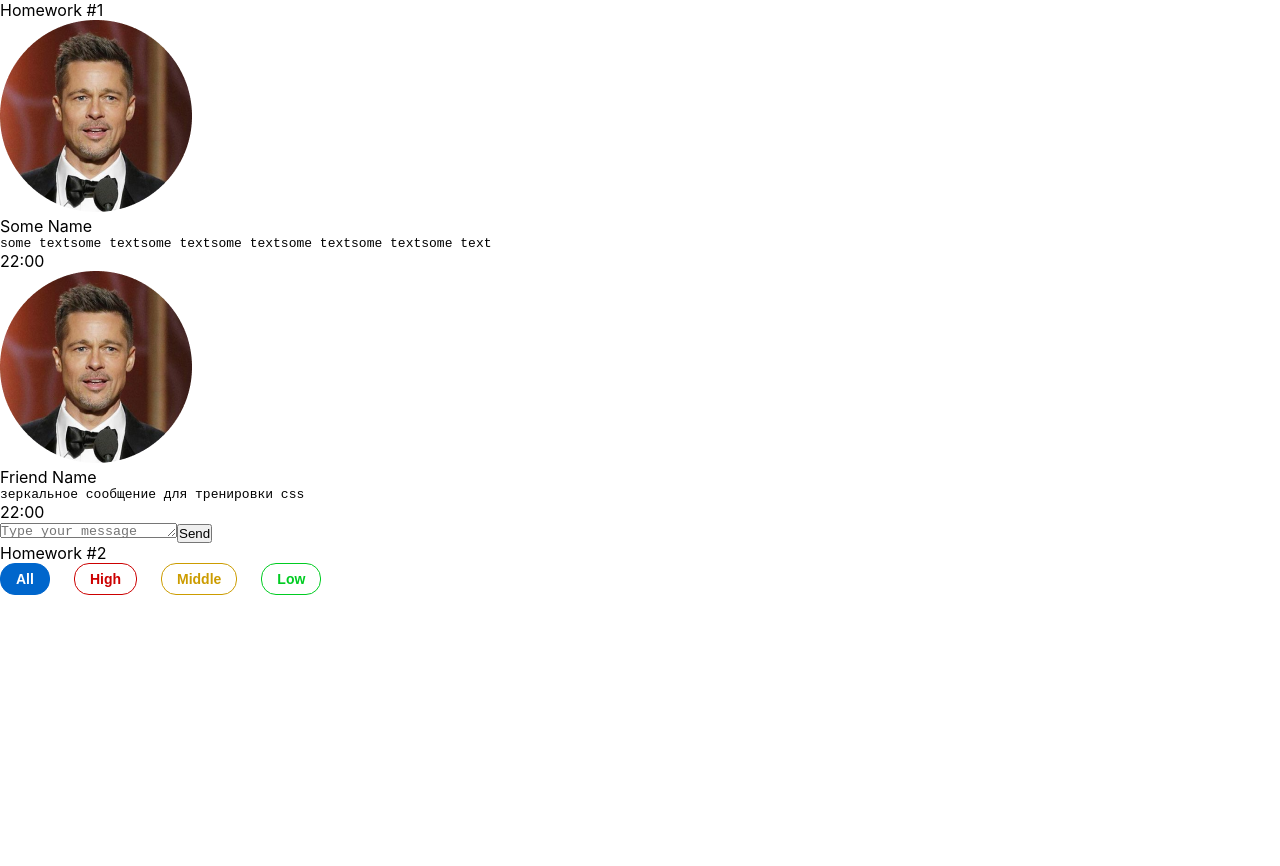
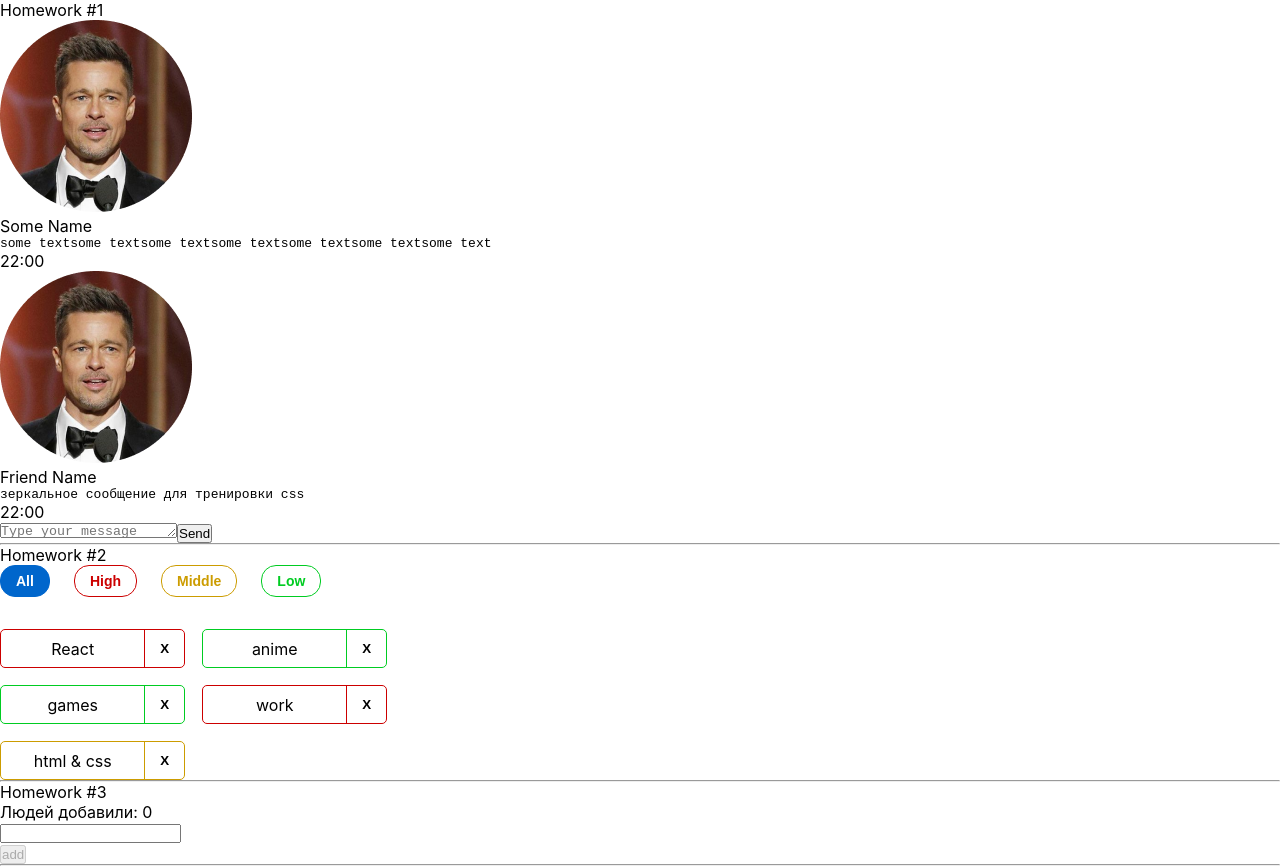
Before and after one commit to wostrau/my-homeworks, a React (Create React App) app: page / in a window 1280 px wide. Before the commit the page ends 800 px from the top, so only its background shows below. Built offline with nearby package versions, Linux system fonts and the light colour scheme.

Commit message:
HW1 - DONE / need to do design HW2 - DONE / need to do design HW3 - IN PROGRESS / need to do design

```diff
--- a/package.json
+++ b/package.json
@@ -3,6 +3,9 @@
   "version": "0.1.0",
   "private": true,
   "dependencies": {
+    "@emotion/react": "^11.10.6",
+    "@emotion/styled": "^11.10.6",
+    "@mui/material": "^5.12.0",
     "@testing-library/jest-dom": "^5.14.1",
     "@testing-library/react": "^13.0.0",
     "@testing-library/user-event": "^13.2.1",
@@ -10,13 +13,16 @@
     "@types/node": "^16.7.13",
     "@types/react": "^18.0.0",
     "@types/react-dom": "^18.0.0",
+    "@types/uuid": "^9.0.1",
     "axios": "^1.3.5",
     "react": "^18.2.0",
     "react-dom": "^18.2.0",
     "react-redux": "^8.0.5",
     "react-router-dom": "^6.10.0",
     "react-scripts": "5.0.1",
+    "redux": "^4.2.1",
     "typescript": "^4.4.2",
+    "uuid": "^9.0.0",
     "web-vitals": "^2.1.0"
   },
   "scripts": {
--- a/src/s1-main/App.tsx
+++ b/src/s1-main/App.tsx
@@ -2,14 +2,18 @@ import React from 'react'
 import s from './App.module.css'
 import HW1 from '../s2-homeworks/hw01/HW1'
 import HW2 from '../s2-homeworks/hw02/HW2'
+import HW3 from '../s2-homeworks/hw03/HW3'
 
 function App() {
     return (
         <div className={s.App}>
             <HW1/>
+            <hr/>
             {/*раскомментировать по ходу выполнения*/}
             <HW2/>
-            {/*<HW3/>*/}
+            <hr/>
+            <HW3/>
+            <hr/>
             {/*<HW4/>*/}
 
             {/*при выполнении дз 5 и более - закомментировать здесь дз 1-4, так как они есть внутри дз 5*/}
--- a/src/s2-homeworks/hw02/HW2.tsx
+++ b/src/s2-homeworks/hw02/HW2.tsx
@@ -36,12 +36,12 @@ const defaultAffairs: AffairType[] = [ // need to fix any
 
 // pure helper functions
 export const filterAffairs = (affairs: AffairType[], filter: FilterType): AffairType[] => { // need to fix any
-
-    return affairs.filter(f => f.priority === filter) // need to fix
+    if (filter === 'all') return affairs
+    else return affairs.filter(a => a.priority === filter) // need to fix
 }
 export const deleteAffair = (affairs: AffairType[], _id: number): AffairType[] => { // need to fix any
 
-    return affairs.filter(f => f._id !== _id) // need to fix
+    return affairs.filter(a => a._id !== _id) // need to fix
 }
 
 function HW2() {
@@ -50,7 +50,7 @@ function HW2() {
 
     const filteredAffairs = filterAffairs(affairs, filter)
     const deleteAffairCallback = (_id: number) => { // need to fix any
-        deleteAffair(affairs ,_id)// need to fix
+        setAffairs(deleteAffair(affairs ,_id)) // need to fix
     }
 
     return (
--- a/src/s2-homeworks/hw03/Greeting.tsx
+++ b/src/s2-homeworks/hw03/Greeting.tsx
@@ -2,14 +2,14 @@ import React, {ChangeEvent, KeyboardEvent} from 'react'
 import s from './Greeting.module.css'
 
 type GreetingPropsType = {
-    name: any // need to fix any
-    setNameCallback: any // need to fix any
-    addUser: any // need to fix any
-    onBlur: any // need to fix any
-    onEnter: any // need to fix any
-    error: any // need to fix any
-    totalUsers: any // need to fix any
-    lastUserName?: any // need to fix any
+    name: string // need to fix any
+    setNameCallback: (e: ChangeEvent) => void // need to fix any
+    addUser: () => void // need to fix any
+    onBlur: () => void // need to fix any
+    onEnter: (e: KeyboardEvent) => void // need to fix any
+    error: string // need to fix any
+    totalUsers: number // need to fix any
+    lastUserName?: string // need to fix any
 }
 
 // презентационная компонента (для верстальщика)
@@ -22,10 +22,10 @@ const Greeting: React.FC<GreetingPropsType> = (
         onBlur,
         error,
         totalUsers,
-        lastUserName,
+        lastUserName
     } // деструктуризация пропсов
 ) => {
-    const inputClass = s.errorInput // need to fix with (?:)
+    const inputClass = error ? s.errorInput : '' // need to fix with (?:)
 
     return (
         <div id={'hw3-form'} className={s.greetingForm}>
--- a/src/s2-homeworks/hw03/GreetingContainer.tsx
+++ b/src/s2-homeworks/hw03/GreetingContainer.tsx
@@ -1,20 +1,22 @@
-import React, { ChangeEvent, KeyboardEvent, useState } from 'react'
+import React, {ChangeEvent, KeyboardEvent, useState} from 'react'
 import Greeting from './Greeting'
-import { UserType } from './HW3'
+import {UserType} from './HW3'
 
 type GreetingContainerPropsType = {
-    users: any // need to fix any
-    addUserCallback: any // need to fix any
+    users: UserType[] // need to fix any
+    addUserCallback: (name: string) => void // need to fix any
 }
 
-export const pureAddUser = (name: any, setError: any, setName: any, addUserCallback: any) => {
+export const pureAddUser = (name: string, setError: (error: string) => void, setName: (name: string) => void, addUserCallback: (name: string) => void) => {
     // если имя пустое - показать ошибку, иначе - добавить юзера и очистить инпут
 }
 
-export const pureOnBlur = (name: any, setError: any) => { // если имя пустое - показать ошибку
+export const pureOnBlur = (name: string, setError: (error: string) => void) => { // если имя пустое - показать ошибку
+
 }
 
-export const pureOnEnter = (e: any, addUser: any) => { // если нажата кнопка Enter - добавить
+export const pureOnEnter = (e: KeyboardEvent, addUser: () => void) => {
+    if (e.key === 'Enter') addUser()// если нажата кнопка Enter - добавить
 }
 
 // более простой и понятный для новичков
@@ -22,14 +24,14 @@ export const pureOnEnter = (e: any, addUser: any) => { // если нажата
 
 // более современный и удобный для про :)
 const GreetingContainer: React.FC<GreetingContainerPropsType> = ({
-    users,
-    addUserCallback,
-}) => {
+                                                                     users,
+                                                                     addUserCallback
+                                                                 }) => {
     // деструктуризация пропсов
-    const [name, setName] = useState<any>('') // need to fix any
-    const [error, setError] = useState<any>('') // need to fix any
+    const [name, setName] = useState<string>('') // need to fix any
+    const [error, setError] = useState<string>('') // need to fix any
 
-    const setNameCallback = (e: any) => { // need to fix any
+    const setNameCallback = (e: ChangeEvent) => { // need to fix any
         setName('some name') // need to fix
 
         error && setError('')
@@ -42,12 +44,12 @@ const GreetingContainer: React.FC<GreetingContainerPropsType> = ({
         pureOnBlur(name, setError)
     }
 
-    const onEnter = (e: any) => {
+    const onEnter = (e: KeyboardEvent) => {
         pureOnEnter(e, addUser)
     }
 
-    const totalUsers = 0 // need to fix
-    const lastUserName = 'some name' // need to fix
+    const totalUsers = users.length // need to fix
+    const lastUserName = users.length > 0 ? users[users.length - 1].name : '' // need to fix
 
     return (
         <Greeting
--- a/src/s2-homeworks/hw03/HW3.tsx
+++ b/src/s2-homeworks/hw03/HW3.tsx
@@ -19,20 +19,22 @@ import GreetingContainer from './GreetingContainer'
 
 // types
 export type UserType = {
-    _id: any // need to fix any
-    name: any // need to fix any
+    _id: string // need to fix any
+    name: string // need to fix any
 }
 
-export const pureAddUserCallback = (name: any, setUsers: any, users: any) => { // need to fix any
-    const user = { // need to fix
-    }
+export const pureAddUserCallback = (name: string, setUsers: (users: UserType[]) => void, users: UserType[]) => { // need to fix any
+    const user = {
+        _id: v1(),
+        name
+    } // need to fix
     setUsers([...users, user])
 }
 
 const HW3 = () => {
-    const [users, setUsers] = useState<any>([]) // need to fix any
+    const [users, setUsers] = useState<UserType[]>([]) // need to fix any
 
-    const addUserCallback = (name: any) => { // need to fix any
+    const addUserCallback = (name: string) => { // need to fix any
         pureAddUserCallback(name, setUsers, users)
     }
 
```
Also changed, not shown: 1 other file (tests, documents, lock files or other folders).
